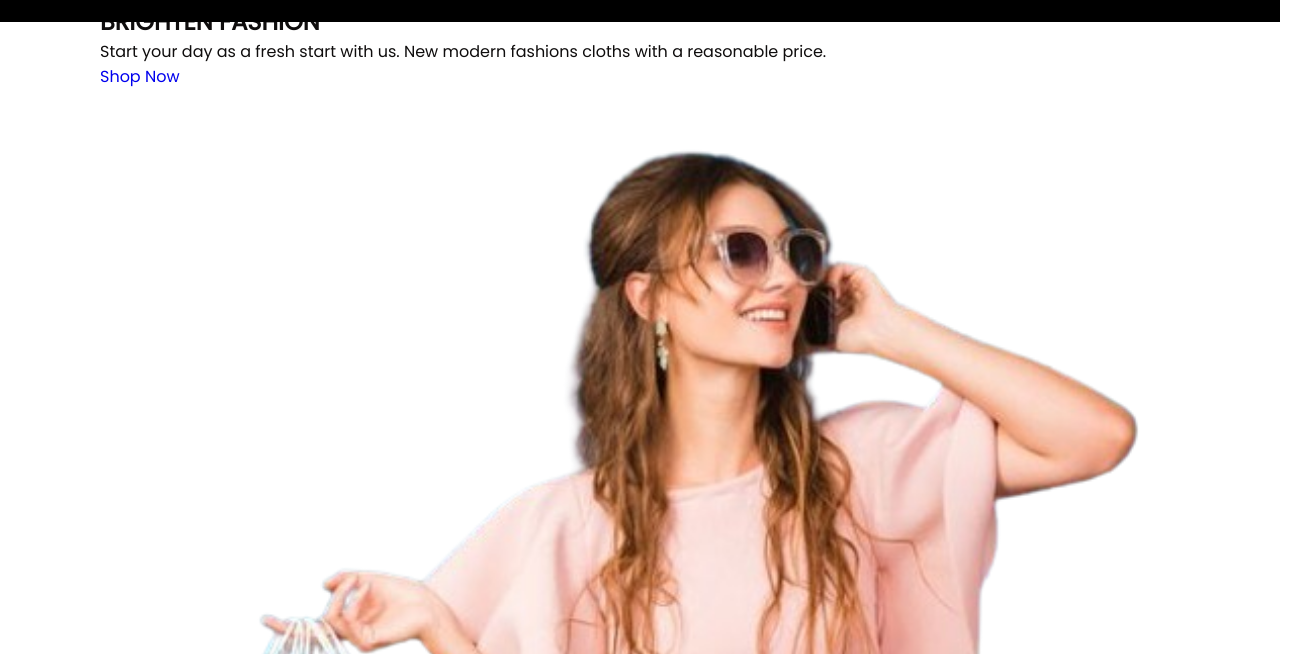
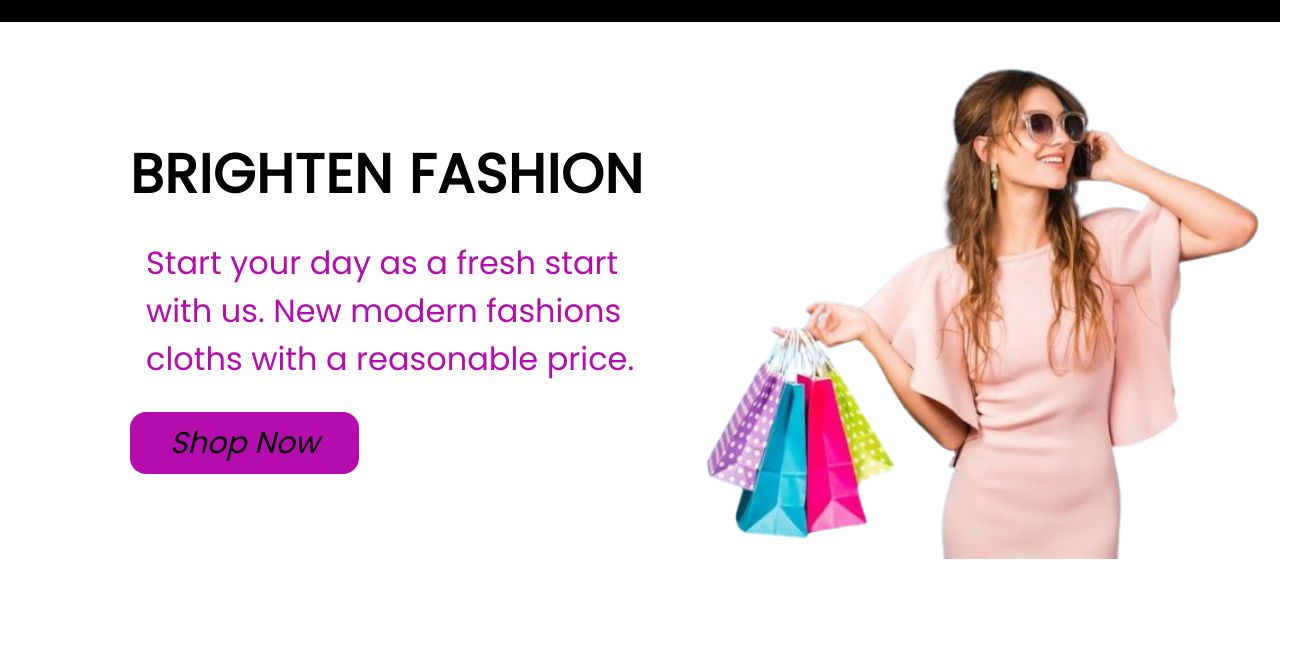
Before and after one commit to Yasarasenevirathne/Ecommerce-App, a plain HTML site: page index.html in a window 1280 px wide. Shown: the part 146-800 px from the top of the page, 1310 px wide, since content can reach past the window. Drawn offline with nearby package versions, Linux system fonts and the light colour scheme; files that its build step writes are made by us from their sources; files whose address does not match are found by name.

Commit message:
added home section css file

```diff
--- a/style.css
+++ b/style.css
@@ -78,3 +78,39 @@ header .shadow{
 .header-icon .bx:hover{
   color: rgb(196, 190, 194);
 }
+.home{
+  margin: 30px;
+  width: 100%;
+  min-height: 100vh;
+  display: grid;
+  grid-template-columns: repeat(auto-fit,minmax(17rem,auto));
+  align-items: center;
+  gap: 1.5rem;
+}
+.home-text h1{
+  font-size: 3.4rem;
+  color: rgb(1, 1, 1);
+  text-transform: uppercase;
+  letter-spacing: 1px;
+}
+.home-text p{
+  padding: 1rem;
+  font-size: 2.0rem;
+  color: rgb(181, 12, 173);
+  margin: 0.5rem 0 1.4rem;
+}
+.btn{
+  padding: 10px 40px;
+  border-radius: 1rem;
+  background: rgb(181, 12, 173);;
+  color: black;
+  font-weight: 500;
+  font-size: 30px;
+  font-style: italic;
+}
+.home-img{
+  width: 600px;
+}
+.btn:hover{
+  background: rgb(196, 190, 194);
+}
```
